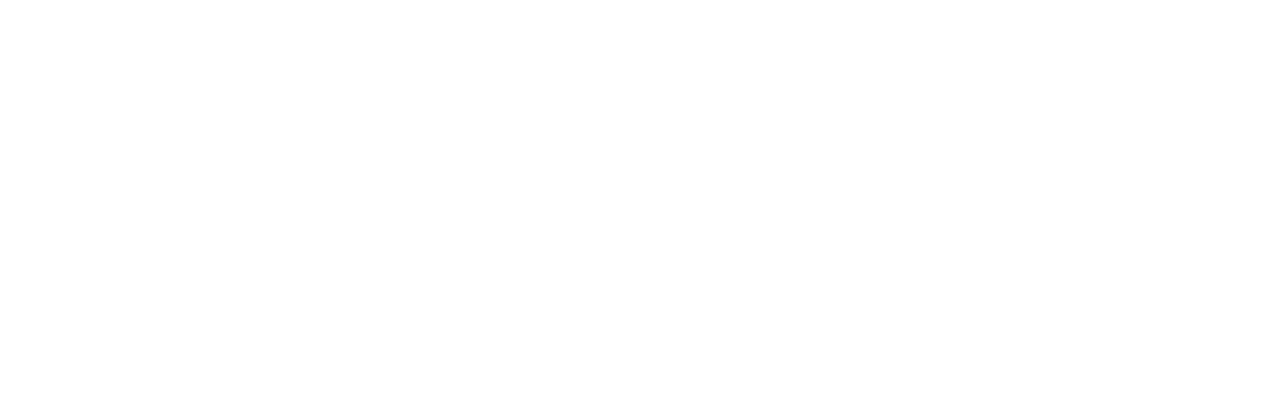
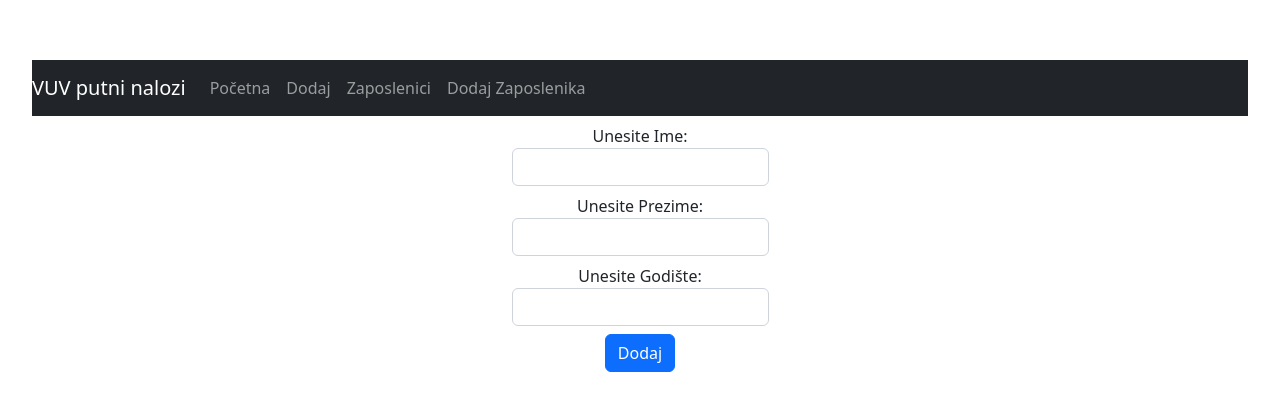
Before and after one commit to Xerokee/putninalozi, a React (Vite) app: page /dodajzaposlenika in a window 1280 px wide. Before the commit this address had no page. Shown: the part 184-594 px from the top of the page. Built offline with nearby package versions, Linux system fonts and the light colour scheme.

Commit message:
make structure for add and edit of employees

```diff
--- a/src/App.jsx
+++ b/src/App.jsx
@@ -3,6 +3,7 @@
 import PutniNalogTable from './components/PutniNalogTable/PutniNalogTable'
 import DodajPutniNalog from './components/DodajPutniNalog/DodajPutniNalog'
 import PregledPutniNalog from './components/PregledPutniNalog/PregledPutniNalog'
+import DodajZaposlenika from './components/DodajZaposlenika/DodajZaposlenika'
 import { ZaposleniciTable } from './components/ZaposleniciTable/ZaposleniciTable'
 
 function App() {
@@ -13,6 +14,7 @@
       <Route path='/' element={<PutniNalogTable/>}/>
       <Route path='/dodaj' element={<DodajPutniNalog/>}/>
       <Route path='/zaposlenici' element={<ZaposleniciTable/>}/>
+      <Route path='/dodajzaposlenika' element={<DodajZaposlenika/>}/>
       <Route path='/nalog/:id' element={<PregledPutniNalog/>}/>
     </Routes>
     </BrowserRouter>
--- /dev/null
+++ b/src/components/DodajZaposlenika/DodajZaposlenika.jsx
@@ -0,0 +1,64 @@
+import axios from 'axios';
+import { useState } from 'react';
+import PropTypes from 'prop-types';
+import 'bootstrap/dist/css/bootstrap.min.css';
+import NavigationJSX from '../Navigation/Navigation';
+
+export function DodajZaposlenika({ onAdd }) {
+  const [ime, setIme] = useState('');
+  const [prezime, setPrezime] = useState('');
+  const [godiste, setGodiste] = useState('');
+
+  const handleSubmit = async (event) => {
+    event.preventDefault();
+
+    try {
+      const response = await axios.post('http://localhost:8012/VUV%20Putni%20Nalozi/putninalozi/create.php', {
+        ime,
+        prezime,
+        godiste,
+      });
+
+      const newEmployee = response.data;
+
+      onAdd(newEmployee);
+
+      setIme('');
+      setPrezime('');
+      setGodiste('');
+    } catch (error) {
+      console.log(error);
+    }
+  };
+
+  return (
+    <>
+      <NavigationJSX />
+      <div className="h-100 d-flex align-items-center justify-content-center">
+        <form onSubmit={handleSubmit}>
+          <div className="form-group mt-2">
+            <label>Unesite Ime:</label>
+            <input className="form-control" type="text" value={ime} onChange={(e) => setIme(e.target.value)} />
+          </div>
+          <div className="form-group mt-2">
+            <label>Unesite Prezime:</label>
+            <input className="form-control" type="text" value={prezime} onChange={(e) => setPrezime(e.target.value)} />
+          </div>
+          <div className="form-group mt-2">
+            <label>Unesite Godište:</label>
+            <input className="form-control" type="text" value={godiste} onChange={(e) => setGodiste(e.target.value)} />
+          </div>
+          <div className="text-center">
+            <input className="btn btn-primary mt-2" type="submit" value="Dodaj" />
+          </div>
+        </form>
+      </div>
+    </>
+  );
+}
+
+DodajZaposlenika.propTypes = {
+  onAdd: PropTypes.func,
+};
+
+export default DodajZaposlenika;
--- a/src/components/Navigation/Navigation.jsx
+++ b/src/components/Navigation/Navigation.jsx
@@ -14,6 +14,7 @@
               <Link className="nav-link" to={"/"}>Početna</Link>
               <Link className="nav-link" to={"/dodaj"}>Dodaj</Link>
               <Link className="nav-link" to={"/zaposlenici"}>Zaposlenici</Link>
+              <Link className="nav-link" to={"/dodajzaposlenika"}>Dodaj Zaposlenika</Link>
             </div>
           </div>
         </nav>
--- /dev/null
+++ b/src/components/UrediZaposlenika/UrediZaposlenika.jsx
@@ -0,0 +1,54 @@
+import { useState } from 'react';
+import PropTypes from 'prop-types';
+
+export function UrediZaposlenika({ zaposlenik, onSave, onCancel }) {
+  const [editedEmployee, setEditedEmployee] = useState(zaposlenik || {});
+
+  const handleChange = (e) => {
+    const { name, value } = e.target;
+    setEditedEmployee((prevEmployee) => ({
+      ...prevEmployee,
+      [name]: value,
+    }));
+  };
+
+  const handleSave = () => {
+    onSave(editedEmployee);
+  };
+
+  const handleCancel = () => {
+    setEditedEmployee(zaposlenik || {});
+    onCancel();
+  };
+
+  return (
+    <div>
+      <input
+        type="text"
+        name="ime"
+        value={editedEmployee.ime || ''}
+        onChange={handleChange}
+      />
+      <input
+        type="text"
+        name="prezime"
+        value={editedEmployee.prezime || ''}
+        onChange={handleChange}
+      />
+      <input
+        type="text"
+        name="godiste"
+        value={editedEmployee.godiste || ''}
+        onChange={handleChange}
+      />
+      <button onClick={handleSave}>Spremi</button>
+      <button onClick={handleCancel}>Odustani</button>
+    </div>
+  );
+}
+
+UrediZaposlenika.propTypes = {
+  zaposlenik: PropTypes.object,
+  onSave: PropTypes.func.isRequired,
+  onCancel: PropTypes.func.isRequired,
+};
--- a/src/components/ZaposleniciTable/ZaposleniciTable.jsx
+++ b/src/components/ZaposleniciTable/ZaposleniciTable.jsx
@@ -2,9 +2,12 @@
 import { useState, useEffect } from 'react';
 import 'bootstrap/dist/css/bootstrap.min.css';
 import NavigationJSX from "../Navigation/Navigation";
+import { UrediZaposlenika } from "../UrediZaposlenika/UrediZaposlenika";
 
 export function ZaposleniciTable() {
   const [zaposlenici, setZaposlenici] = useState([]);
+  const [editedEmployee, setEditedEmployee] = useState(null);
+  const [editedEmployeeIndex, setEditedEmployeeIndex] = useState(null);
 
   useEffect(() => {
     axios.get("http://localhost:8012/VUV%20Putni%20Nalozi/putninalozi/zaposlenici.php")
@@ -15,6 +18,25 @@
         console.log(error);
       });
   }, []);
+
+  const handleEdit = (index) => {
+    const employeeToEdit = zaposlenici[index];
+    setEditedEmployee(employeeToEdit);
+    setEditedEmployeeIndex(index);
+  };
+
+  const handleSave = (updatedEmployee) => {
+    const updatedZaposlenici = [...zaposlenici];
+    updatedZaposlenici[editedEmployeeIndex] = updatedEmployee;
+    setZaposlenici(updatedZaposlenici);
+    setEditedEmployee(null);
+    setEditedEmployeeIndex(null);
+  };
+
+  const handleCancel = () => {
+    setEditedEmployee(null);
+    setEditedEmployeeIndex(null);
+  };
 
   return (
     <>
@@ -27,6 +49,7 @@
               <th>Ime</th>
               <th>Prezime</th>
               <th>Godište</th>
+              <th>Uređivanje</th>
             </tr>
           </thead>
           <tbody>
@@ -35,11 +58,21 @@
                 <td>{item.ime}</td>
                 <td>{item.prezime}</td>
                 <td>{item.godiste}</td>
+                <td>
+                  <button onClick={() => handleEdit(i)}>Uredi</button>
+                </td>
               </tr>
             ))}
           </tbody>
         </table>
       </div>
+      {editedEmployee && (
+        <UrediZaposlenika
+          zaposlenik={editedEmployee}
+          onSave={handleSave}
+          onCancel={handleCancel}
+        />
+      )}
     </>
   );
 }
```
Also changed, not shown: src/components/DodajZaposlenika/DodajZaposlenika.css (added), src/components/UrediZaposlenika/UrediZaposlenika.css (added).
